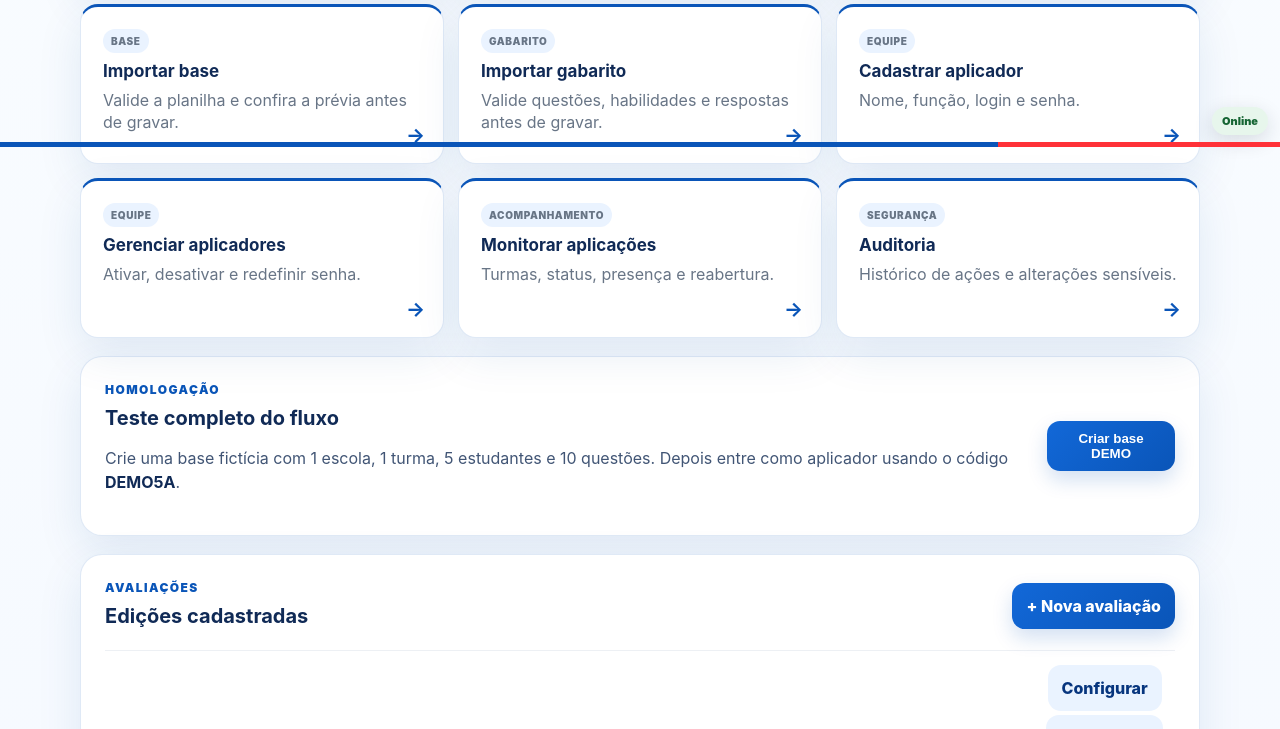
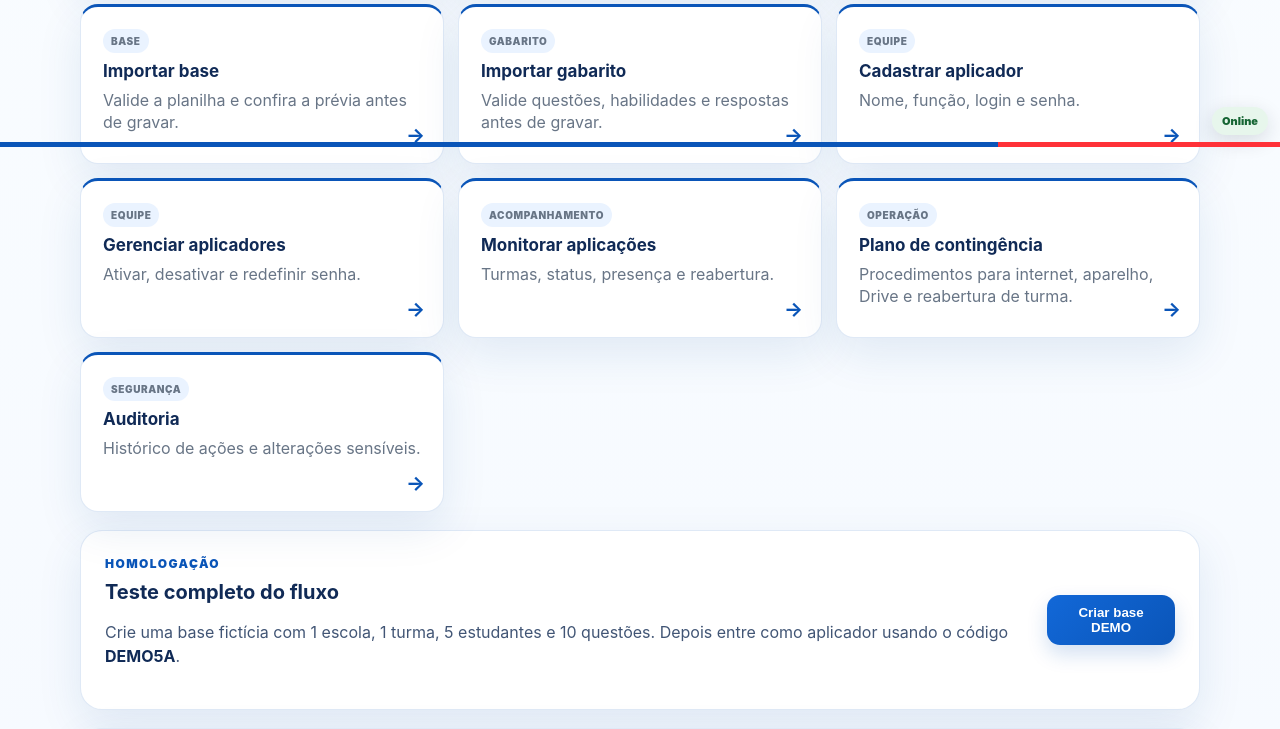
Before and after one commit to Marcosadriano7506/SARE2026, a Flask app: page /coordenacao/ in a window 1280 px wide. Shown: the part 653-1382 px from the top of the page. Run offline with Flask 3, Linux system fonts and the light colour scheme; a user stored in the database is signed in; tables that the repository leaves empty hold one stand-in row (values such as "Sample post").

Commit message:
ops: surface contingency playbook on coordinator dashboard

```diff
--- a/app/templates/coordinator/dashboard.html
+++ b/app/templates/coordinator/dashboard.html
@@ -77,6 +77,12 @@
       <span class="action-kicker">Acompanhamento</span>
       <strong>Monitorar aplicações</strong>
       <span>Turmas, status, presença e reabertura.</span>
+      <b>→</b>
+    </a>
+    <a class="action-card" href="{{ url_for('coordinator.contingency') }}">
+      <span class="action-kicker">Operação</span>
+      <strong>Plano de contingência</strong>
+      <span>Procedimentos para internet, aparelho, Drive e reabertura de turma.</span>
       <b>→</b>
     </a>
     <a class="action-card" href="{{ url_for('audit.index') }}">
```
